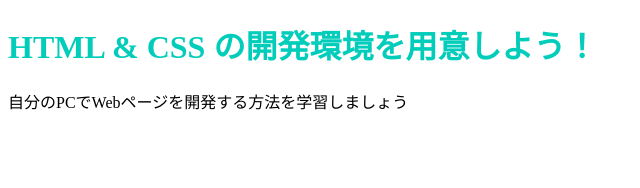
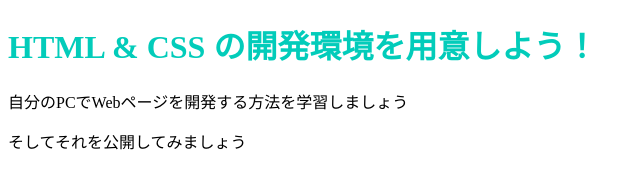
Before and after one commit to mmmmaaaaabbbbb/mmmmaaaaabbbbb.github.io, a plain HTML site: page index.html in a window 1280 px wide. Shown: the whole page, without its empty margins (0-640 px from the left). Drawn offline with Linux system fonts and the light colour scheme.

Commit message:
Update index.html

```diff
--- a/index.html
+++ b/index.html
@@ -8,5 +8,6 @@
   <body>
     <h1 class="title">HTML & CSS の開発環境を用意しよう！</h1>
     <p>自分のPCでWebページを開発する方法を学習しましょう</p>
+    <p>そしてそれを公開してみましょう</p>
   </body>
 </html>
```
